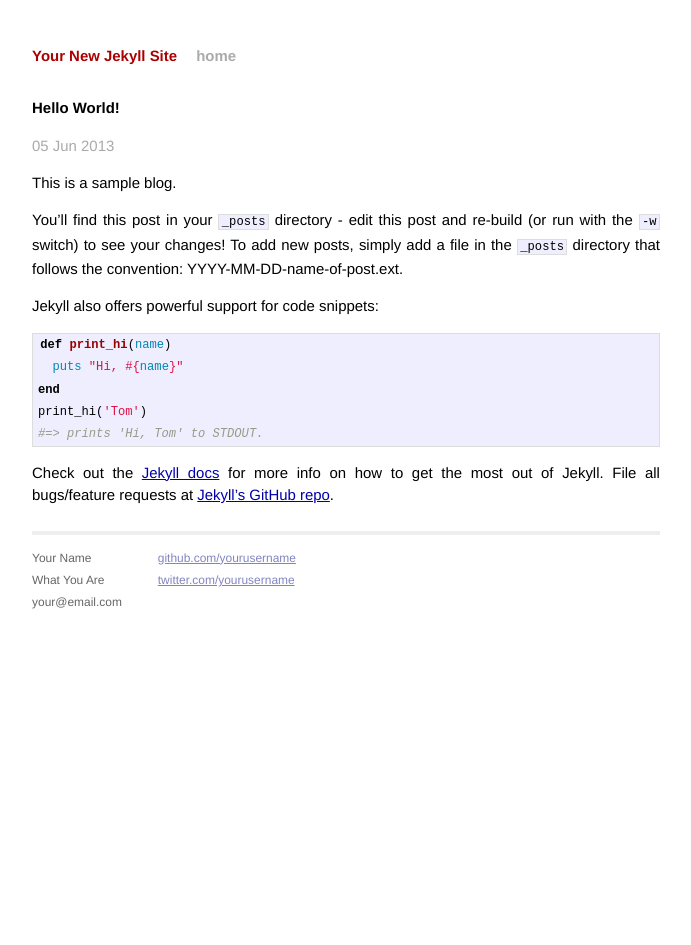
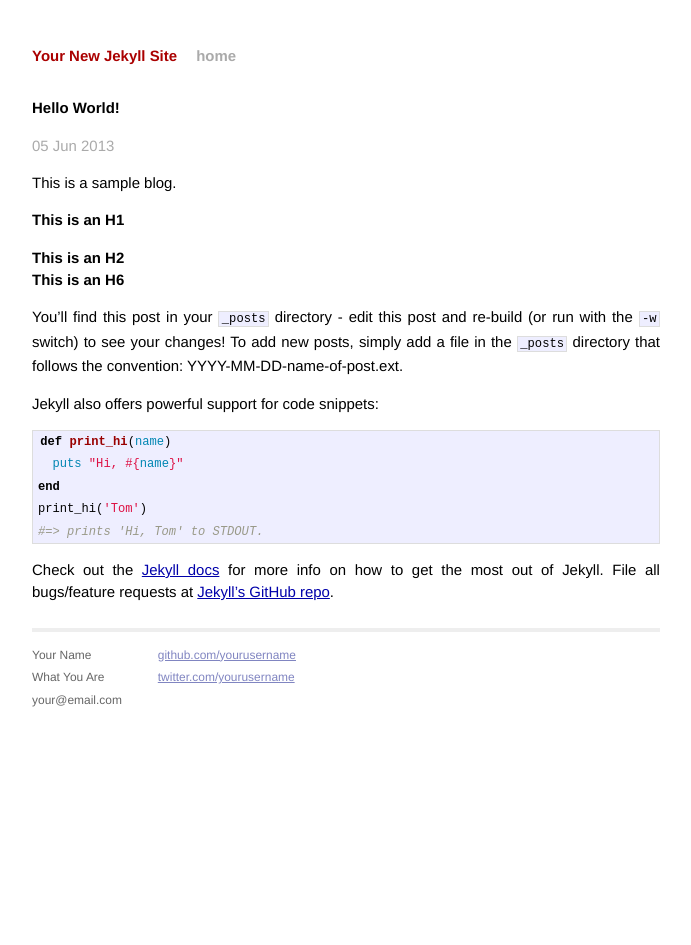
Before and after one commit to along/along.github.com, a Jekyll site: the page built from _posts/2013-06-05-hello-world.markdown, in a window 1280 px wide. Shown: the whole page, without its empty margins (294-985 px from the left). Built offline with Jekyll 4.4.1, drawn with Linux system fonts in a browser that asks for light colours.

Commit message:
first post

```diff
--- a/_posts/2013-06-05-hello-world.markdown
+++ b/_posts/2013-06-05-hello-world.markdown
@@ -6,6 +6,12 @@ categories: test
 ---
 
 This is a sample blog.
+
+# This is an H1
+
+## This is an H2
+
+###### This is an H6
 
 You'll find this post in your `_posts` directory - edit this post and re-build (or run with the `-w` switch) to see your changes!
 To add new posts, simply add a file in the `_posts` directory that follows the convention: YYYY-MM-DD-name-of-post.ext.
```
